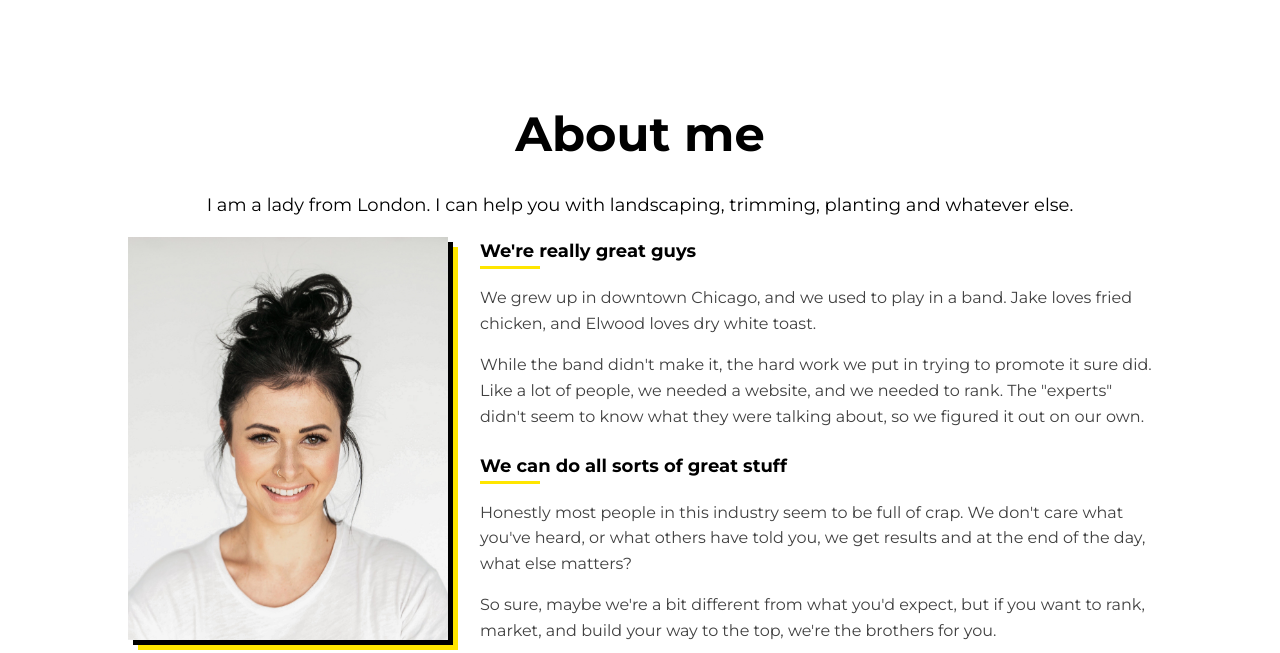
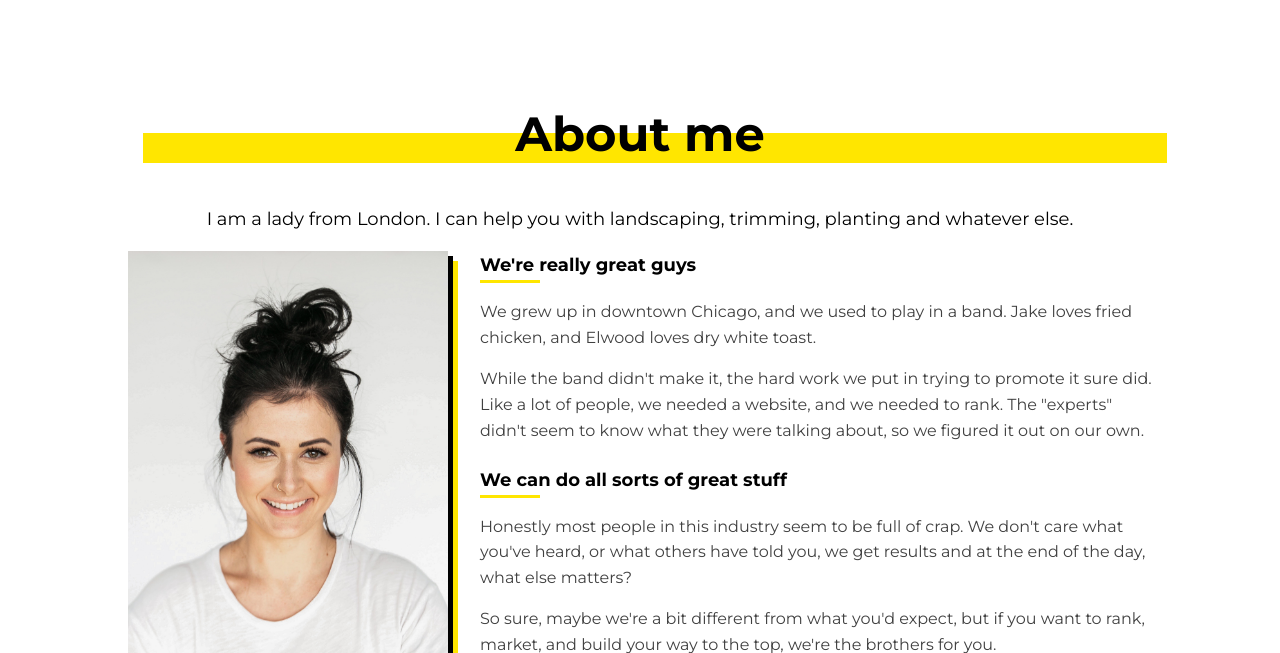
Before and after one commit to MenteCat/Gardener-Website, a PHP site: page /about.html in a window 1280 px wide. Shown: the part 115-768 px from the top of the page. Run offline with PHP 8.4, Linux system fonts and the light colour scheme; some libraries are stand-ins or nearby versions.

Commit message:
adding the yellow line to titles

```diff
--- a/css/style.css
+++ b/css/style.css
@@ -34,13 +34,26 @@ h1, h2, strong {
 
 .page-title {
     font-size: 3rem;
-    margin-bottom: 0;
+    margin-bottom: .5em;
 }
+
+.page-title::after {
+  content: '';
+  display: block;
+  width: 100%;
+  height: 30px;
+  background: #FFE600;
+  margin-top: -40px;
+  margin-left: 15px;
+  }
+
 
 .subtitle {
     font-size: 1.125rem;
     margin-top: .5em 0 3em;
+
 }
+
 
 .hero-title {
   font-size: 1.5rem;
```
